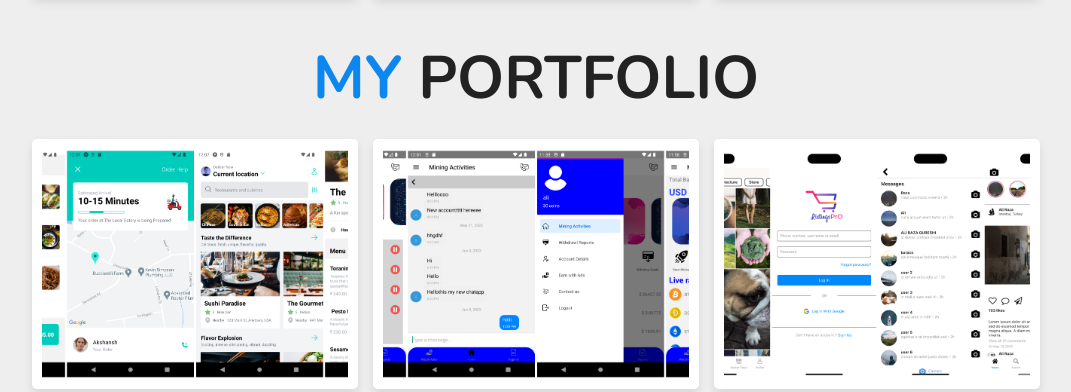
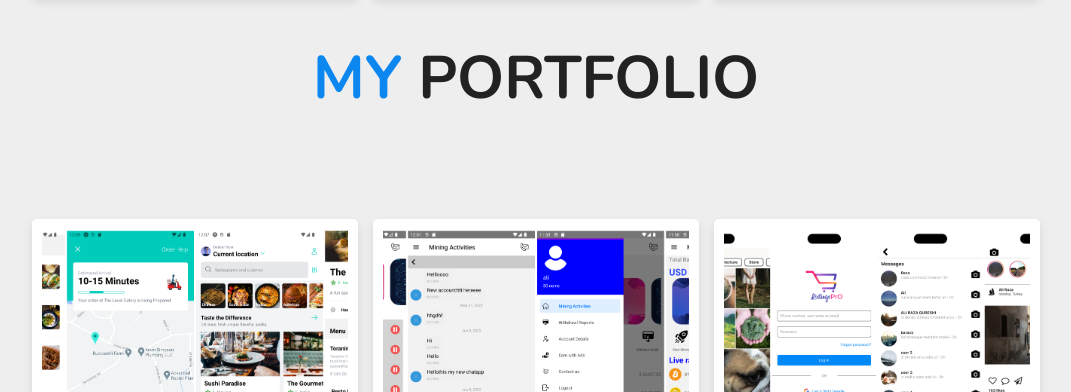
Before and after one commit to aliraza22-net/alirazaqureshi383.github.io, a plain HTML site: page index.html in a window 1280 px wide. Shown: the part 4528-4920 px from the top of the page, without its empty margins (79-1150 px from the left). Drawn offline with nearby package versions, Linux system fonts and the light colour scheme.

Commit message:
padding added

```diff
--- a/css/style.css
+++ b/css/style.css
@@ -48,6 +48,10 @@ section{
     font-size: 6rem;
     text-transform: uppercase;
     color:#222;
+}
+.bottom-margin{
+    padding-bottom: 10rem;
+
 }
 
 .heading span{
--- a/index.html
+++ b/index.html
@@ -294,7 +294,7 @@
     <!-- portfolio section starts  -->
 
     <section class="portfolio" id="portfolio">
-      <h1 class="heading"><span> my </span> portfolio</h1>
+      <h1 class="heading bottom-margin"><span> my </span> portfolio</h1>
       <div class="box-container" id="project-container"></div>
       <!-- Add this div -->
 
```
